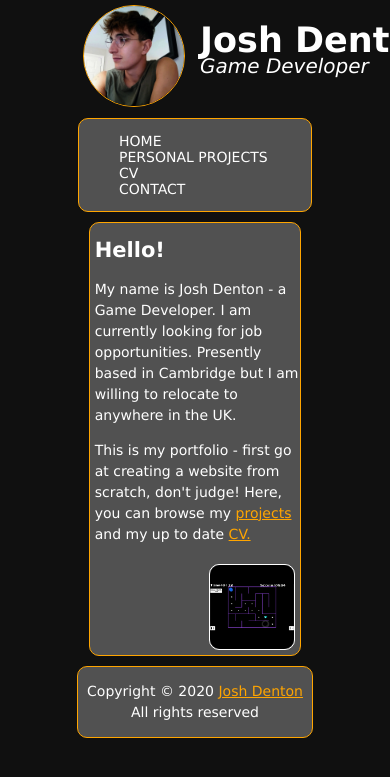
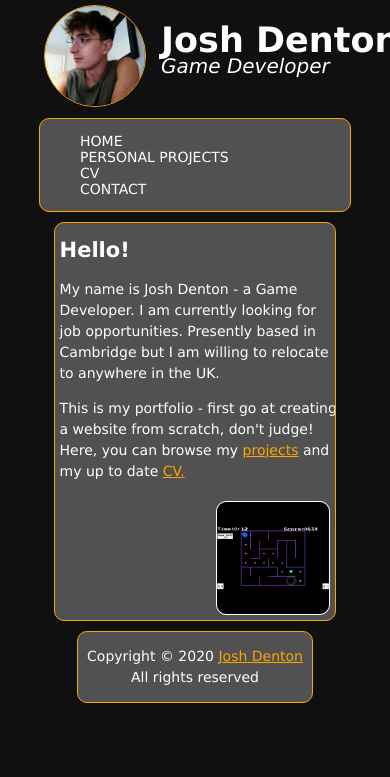
Before and after one commit to joshuadenton5/joshuadenton.github.io, a PHP site: page / in a window 390 px wide; the page is wider, and only the part inside the window is pictured. Shown: the top 777 px of that part. Run offline with PHP 8.4, Linux system fonts and the light colour scheme; some libraries are stand-ins or nearby versions.

Commit message:
test for mobile

```diff
--- a/css/style.css
+++ b/css/style.css
@@ -299,6 +299,9 @@ transition: opacity 2s ease-in-out;*/
 
 @-ms-viewport{width:device-width;}
 @media(max-width:1000px){
+    .container{
+        width:80%;
+    }
 	#main, #showcase, .tag{
 		width:100%;
 		float:none;
```
